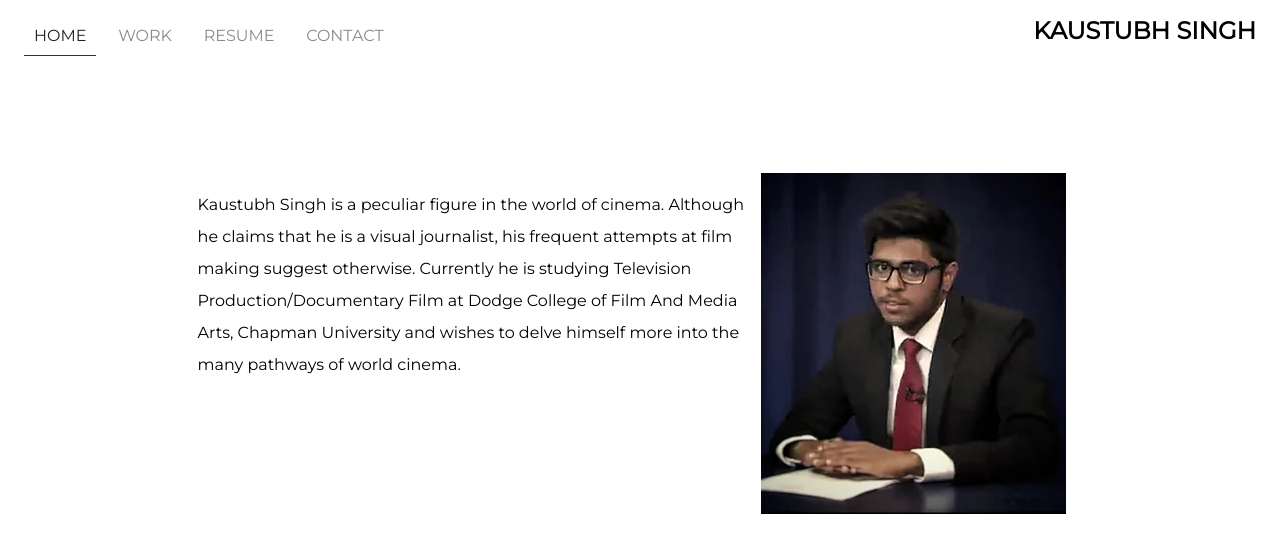
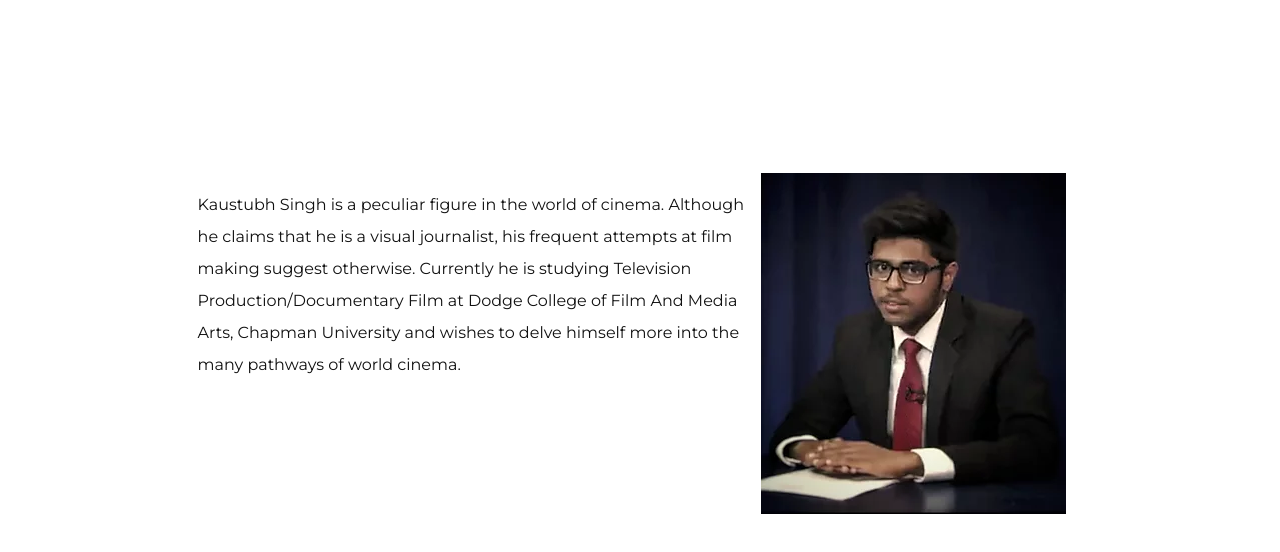
Before and after one commit to riverrz/kaustubh.tv-next, a Next.js app: page / in a window 1280 px wide. Shown: the top 552 px of the page. Built offline with nearby package versions, Linux system fonts and the light colour scheme.

Commit message:
Add ThemeContext and change styles based on it

```diff
--- a/components/Container.js
+++ b/components/Container.js
@@ -3,4 +3,5 @@ import styled from 'styled-components';
 
 export default styled.div`
   padding: 8% 15%;
+  color: ${({ theme }) => console.log(theme) || theme === 'dark' ? '#111' : '#fff'};
 `;
--- a/components/Layout.js
+++ b/components/Layout.js
@@ -1,14 +1,20 @@
+import { Children, cloneElement } from 'react';
 import Head from "next/head";
 import Navbar from "./Navbar";
+import ThemeContext from '../context/ThemeContext';
 
 const Layout = props => (
+  <ThemeContext.Consumer>
+    {theme => (
     <div>
       <Head>
         <title>Kaustubh.tv</title>
       </Head>
       <Navbar />
-    <div>{props.children}</div>
+      {Children.map(props.children, child => cloneElement(child, { theme }))}
     </div>
+    )}
+  </ThemeContext.Consumer>
 );
 
 export default Layout;
--- a/components/Navbar.js
+++ b/components/Navbar.js
@@ -1,33 +1,50 @@
 import Link from "../components/Link";
 import styled from "styled-components";
 
-const Navbar = ({ className }) => (
-  <nav className={className}>
+const Navbar = ({ className, theme }) => (
+  <Nav className={className} theme={theme}>
     <ul className="nav-list">
       <Link activeClassName="nav-active" href="/">
-        <li className="nav-item">
+        <NavItem theme={theme}>
           <a>Home</a>
-        </li>
+        </NavItem>
       </Link>
       <Link activeClassName="nav-active" href="/work">
-        <li className="nav-item">
+        <NavItem theme={theme}>
           <a>Work</a>
-        </li>
+        </NavItem>
       </Link>
       <Link activeClassName="nav-active" href="/resume">
-        <li className="nav-item">
+        <NavItem theme={theme}>
           <a>Resume</a>
-        </li>
+        </NavItem>
       </Link>
       <Link activeClassName="nav-active" href="/contact">
-        <li className="nav-item">
+        <NavItem theme={theme}>
           <a>Contact</a>
-        </li>
+        </NavItem>
       </Link>
     </ul>
     <h2 className="title">KAUSTUBH SINGH</h2>
-  </nav>
+  </Nav>
 );
+
+const Nav = styled.nav`
+  color: ${({ theme }) => (theme === "dark" ? "#111" : "#fff")};
+`;
+
+const NavItem = styled.li`
+  padding: 10px;
+  border-bottom: 1px solid transparent;
+  cursor: pointer;
+  color: ${({ theme }) => (theme === "dark" ? "#8a8a8a" : "#fff")};
+  :hover,
+  .active {
+    border-bottom: 1px solid
+      ${({ theme }) => (theme === "dark" ? "#333" : "#ddd")};
+    color: ${({ theme }) => (theme === "dark" ? "#222" : "#eee")};
+  }
+`;
 
 export default styled(Navbar)`
   display: flex;
@@ -48,17 +65,6 @@ export default styled(Navbar)`
     padding: 0;
     text-align: right;
   }
-  .nav-item {
-    padding: 10px;
-    border-bottom: 1px solid transparent;
-    cursor: pointer;
-    color: #8a8a8a;
-  }
-  .nav-item: hover,
-  .nav-active {
-    border-bottom: 1px solid #333;
-    color: #222;
-  }
 
   a {
     text-decoration: none;
--- /dev/null
+++ b/context/ThemeContext.js
@@ -0,0 +1,3 @@
+import React from 'react';
+
+export default React.createContext('dark');
```
Also changed, not shown: pages/description.js (+24 -9 lines). Lines whose indentation alone changed are shown as unchanged.
